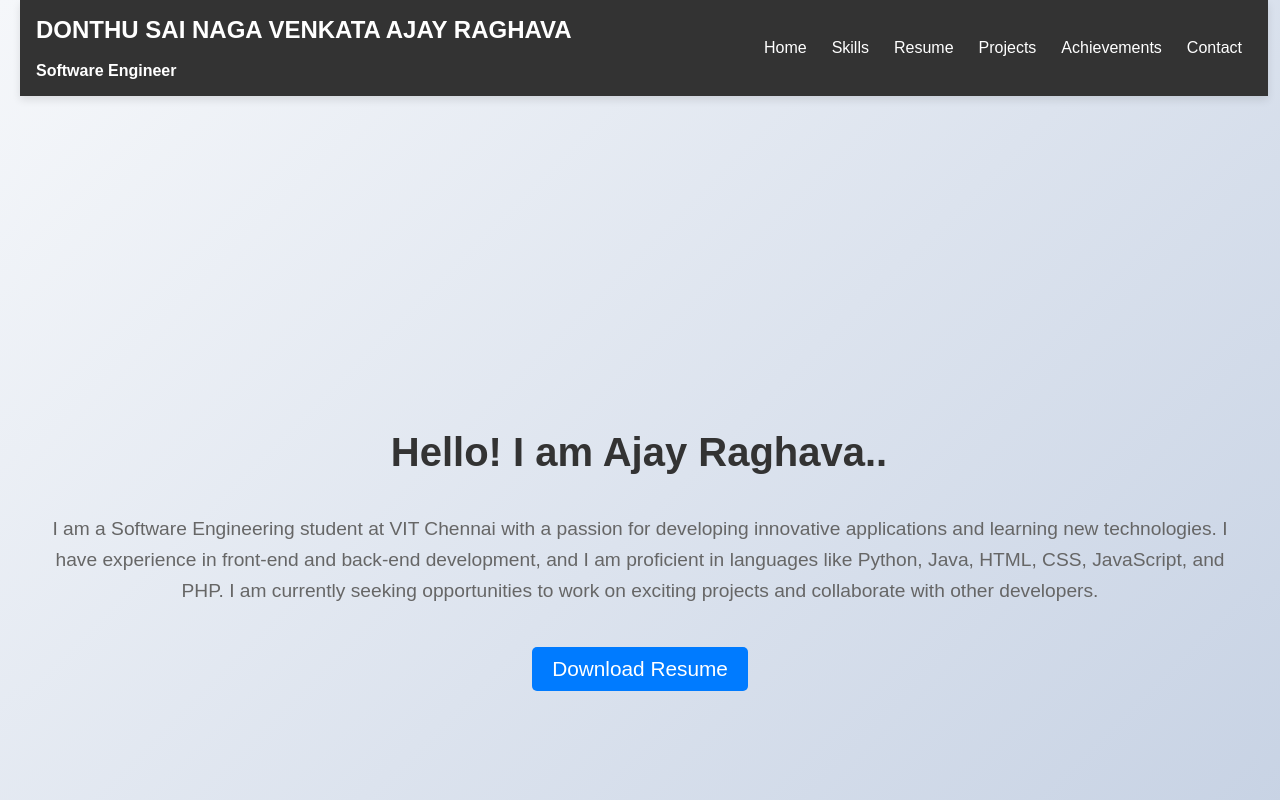
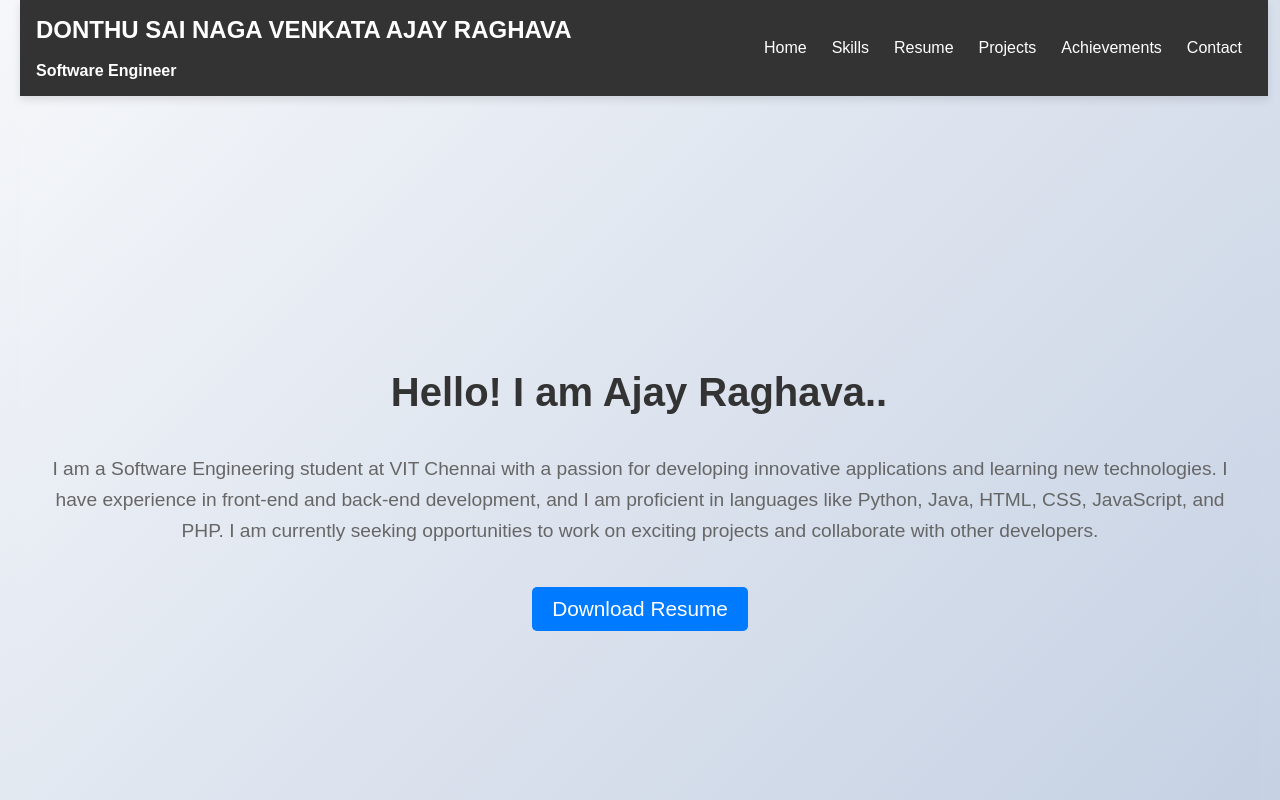
Before and after one commit to AJAY-RAGHAVA/Portfolio, a React (Create React App) app: page / in a window 1280 px wide. Shown: the top 800 px of the page. Built offline with nearby package versions, Linux system fonts and the light colour scheme.

Commit message:
Update Home.css

```diff
--- a/src/components/Home.css
+++ b/src/components/Home.css
@@ -14,7 +14,7 @@
   justify-content: center;
   align-items: center;
   text-align: center;
-  height: 120vh;
+  height: 105vh;
   background: linear-gradient(135deg, #f5f7fa 0%, #c3cfe2 100%);
   padding: 20px;
   overflow: hidden;
```
